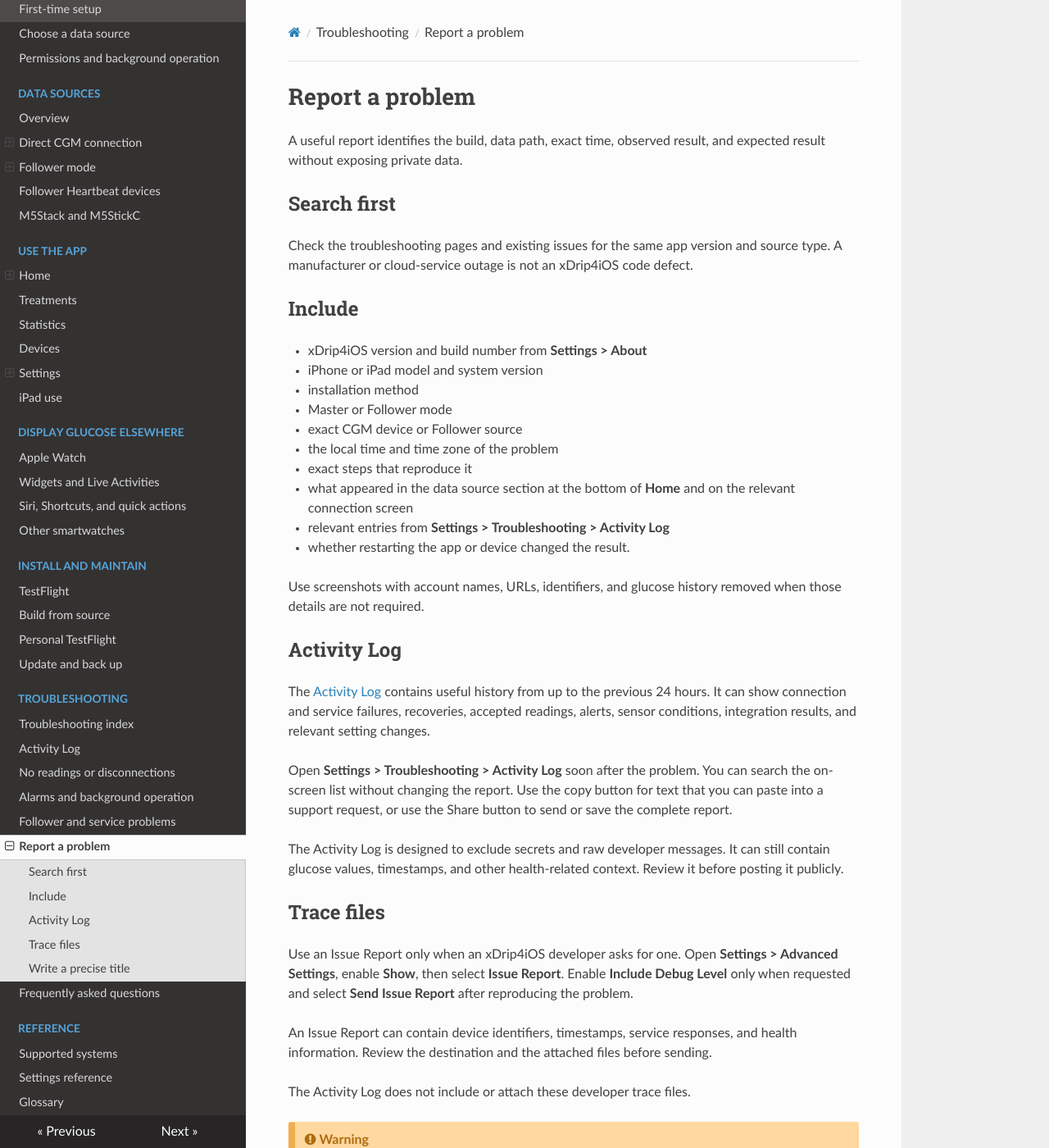
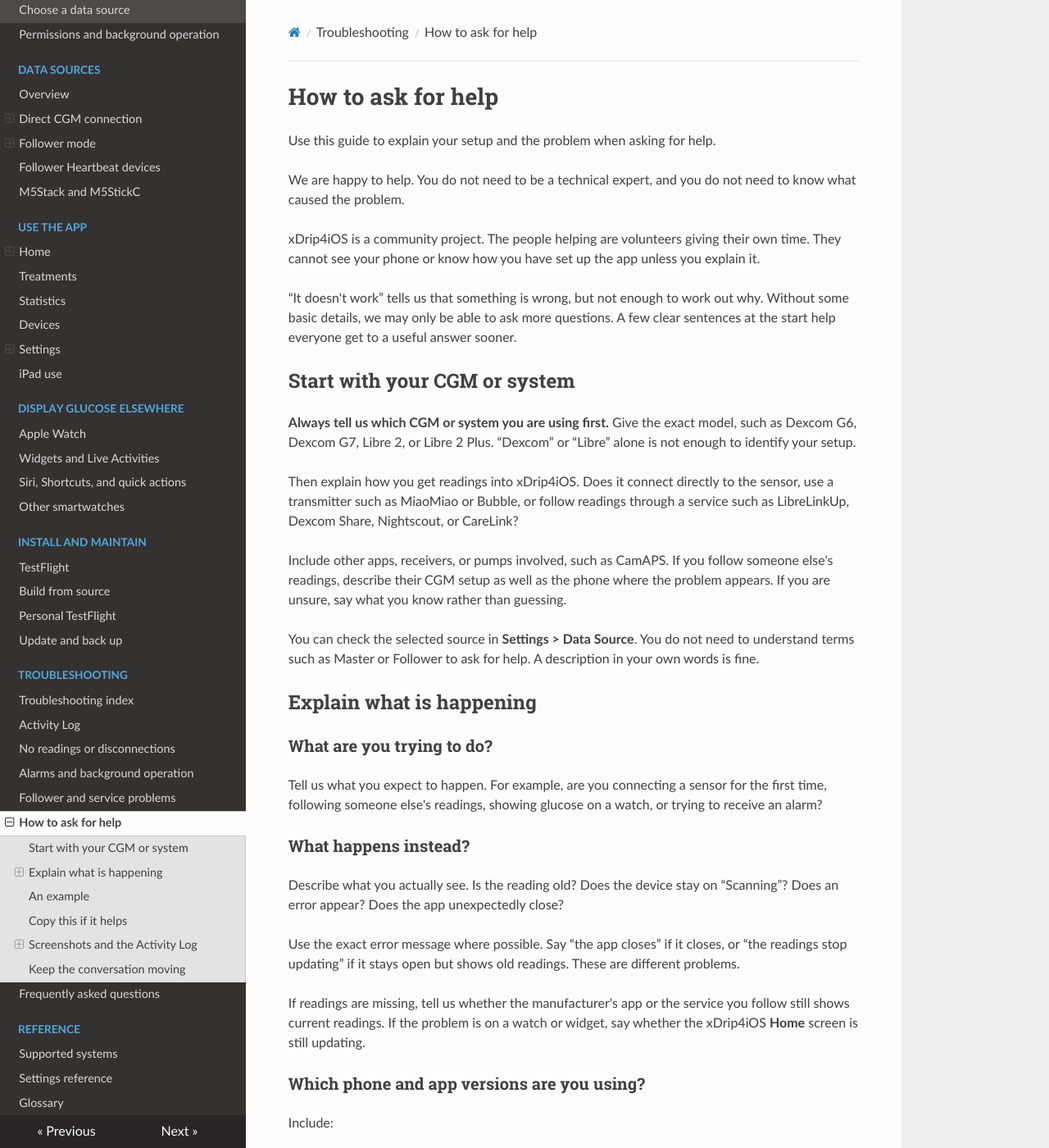
Before and after one commit to paulplant/xdrip4ios_docs, an MkDocs documentation site: the page built from docs/troubleshoot/reportingIssues.md, in a window 1280 px wide and 1400 px high. Shown: the whole window at 82% size. Built offline with MkDocs 1.6.1, drawn with Linux system fonts in a browser that asks for light colours; nearby versions of some CDN libraries; some of the changed text lies outside the part shown.

Commit message:
updates 260919

````diff
--- a/docs/troubleshoot/reportingIssues.md
+++ b/docs/troubleshoot/reportingIssues.md
@@ -1,45 +1,114 @@
-# Report a problem
+# How to ask for help
 
-A useful report identifies the build, data path, exact time, observed result, and expected result without exposing private data.
+Use this guide to explain your setup and the problem when asking for help.
 
-## Search first
+We are happy to help. You do not need to be a technical expert, and you do not need to know what caused the problem.
 
-Check the troubleshooting pages and existing issues for the same app version and source type. A manufacturer or cloud-service outage is not an xDrip4iOS code defect.
+xDrip4iOS is a community project. The people helping are volunteers giving their own time. They cannot see your phone or know how you have set up the app unless you explain it.
 
-## Include
+“It doesn't work” tells us that something is wrong, but not enough to work out why. Without some basic details, we may only be able to ask more questions. A few clear sentences at the start help everyone get to a useful answer sooner.
 
-- xDrip4iOS version and build number from **Settings > About**
-- iPhone or iPad model and system version
-- installation method
-- Master or Follower mode
-- exact CGM device or Follower source
-- the local time and time zone of the problem
-- exact steps that reproduce it
-- what appeared in the data source section at the bottom of **Home** and on the relevant connection screen
-- relevant entries from **Settings > Troubleshooting > Activity Log**
-- whether restarting the app or device changed the result.
+## Start with your CGM or system
 
-Use screenshots with account names, URLs, identifiers, and glucose history removed when those details are not required.
+**Always tell us which CGM or system you are using first.** Give the exact model, such as Dexcom G6, Dexcom G7, Libre 2, or Libre 2 Plus. “Dexcom” or “Libre” alone is not enough to identify your setup.
 
-## Activity Log
+Then explain how you get readings into xDrip4iOS. Does it connect directly to the sensor, use a transmitter such as MiaoMiao or Bubble, or follow readings through a service such as LibreLinkUp, Dexcom Share, Nightscout, or CareLink?
 
-The [Activity Log](activityLog.md) contains useful history from up to the previous 24 hours. It can show connection and service failures, recoveries, accepted readings, alerts, sensor conditions, integration results, and relevant setting changes.
+Include other apps, receivers, or pumps involved, such as CamAPS. If you follow someone else's readings, describe their CGM setup as well as the phone where the problem appears. If you are unsure, say what you know rather than guessing.
 
-Open **Settings > Troubleshooting > Activity Log** soon after the problem. You can search the on-screen list without changing the report. Use the copy button for text that you can paste into a support request, or use the Share button to send or save the complete report.
+You can check the selected source in **Settings > Data Source**. You do not need to understand terms such as Master or Follower to ask for help. A description in your own words is fine.
 
-The Activity Log is designed to exclude secrets and raw developer messages. It can still contain glucose values, timestamps, and other health-related context. Review it before posting it publicly.
+## Explain what is happening
 
-## Trace files
+### What are you trying to do?
 
-Use an Issue Report only when an xDrip4iOS developer asks for one. Open **Settings > Advanced Settings**, enable **Show**, then select **Issue Report**. Enable **Include Debug Level** only when requested and select **Send Issue Report** after reproducing the problem.
+Tell us what you expect to happen. For example, are you connecting a sensor for the first time, following someone else's readings, showing glucose on a watch, or trying to receive an alarm?
 
-An Issue Report can contain device identifiers, timestamps, service responses, and health information. Review the destination and the attached files before sending.
+### What happens instead?
 
-The Activity Log does not include or attach these developer trace files.
+Describe what you actually see. Is the reading old? Does the device stay on “Scanning”? Does an error appear? Does the app unexpectedly close?
 
-!!! warning
-    Never publish passwords, Nightscout API secrets, access tokens, follower account details, App Group identifiers tied to a private build, or an unreviewed trace file in a public issue.
+Use the exact error message where possible. Say “the app closes” if it closes, or “the readings stop updating” if it stays open but shows old readings. These are different problems.
 
-## Write a precise title
+If readings are missing, tell us whether the manufacturer's app or the service you follow still shows current readings. If the problem is on a watch or widget, say whether the xDrip4iOS **Home** screen is still updating.
 
-Use a title such as `Dexcom G7 remains scanning after update to build 4228` instead of `Bluetooth broken`. One report should describe one reproducible problem.
+### Which phone and app versions are you using?
+
+Include:
+
+- your iPhone or iPad model and iOS or iPadOS version, found in the phone's **Settings > General > About**
+- the xDrip4iOS version **and build number**, found in xDrip4iOS **Settings > About xDrip4iOS**
+- how you installed xDrip4iOS, such as TestFlight or your own Xcode build
+- the model of any other device affected, such as an Apple Watch.
+
+“The latest version” is not specific enough. Different people may have different builds available. If you cannot find a detail, say so.
+
+### When does it happen, and has it worked before?
+
+Tell us whether this is a first-time setup or something that previously worked. Give the date and local time of a recent example, with your time zone or country and region.
+
+Explain whether it happens all the time, occasionally, or only in a particular situation, such as when the phone is locked. If you can make it happen again, describe the steps.
+
+Mention anything that changed shortly before the problem started, such as an app update, a new phone, a new sensor, or a changed setting. If nothing changed that you know of, say that.
+
+### What have you tried, and what happened?
+
+“I tried everything” does not tell us which checks have already been done. “I restarted the phone. Readings returned for ten minutes and then stopped again” gives us something useful to investigate.
+
+It is fine to say you have not tried anything yet. Check the relevant [troubleshooting guide](index.md), but do not delete the app or remove a device just to prepare a help request. Record the problem before changing settings.
+
+## An example
+
+This gives people very little to work with:
+
+> Libre isn't connecting. Can anyone help?
+
+This gives them a useful starting point:
+
+> I'm using a Libre 2 sensor and following its readings through LibreLinkUp in xDrip4iOS. It worked until this morning. LibreLinkUp shows a current reading, but xDrip4iOS still shows the reading from 08:15. Opening xDrip4iOS does not bring in new readings.
+>
+> My phone is [iPhone model], running [iOS version]. I have xDrip4iOS [version and build], installed through TestFlight. The problem started around 08:20 on [date], Spanish mainland time. I restarted the phone, but nothing changed. The attached screenshot shows the message I get.
+
+Replace the details in brackets with your own information. A useful opening line also helps people recognise your setup, such as “Libre 2 through LibreLinkUp: readings stopped updating this morning”.
+
+## Copy this if it helps
+
+You can use this starting point or write the same information in ordinary sentences. Leave out details that do not apply, and say if you do not know an answer.
+
+```text
+My exact CGM or system:
+How readings reach xDrip4iOS, including other apps or devices involved:
+What I'm trying to do:
+What happens instead:
+My phone, iOS version, and xDrip4iOS version and build:
+How I installed xDrip4iOS:
+When it started, whether it worked before, and any recent changes:
+What I've tried and the result:
+Relevant screenshot or exact error message:
+```
+
+## Screenshots and the Activity Log
+
+A screenshot of the relevant screen can help. Include a written explanation of what is wrong and when it happened. A screenshot alone may not show what you expected or how your system is set up.
+
+The [Activity Log](activityLog.md) can provide useful supporting information about recent connections, readings, errors, and recoveries. Open **Settings > Troubleshooting > Activity Log** soon after the problem and note the time it happened. The log keeps up to the previous 24 hours, so useful details may no longer be available if you wait.
+
+Use the copy button to copy the report, or the Share button to save or share it. The copied report includes app and setup information as well as the activity history. Searching only filters the on-screen list. Copying or sharing still includes the complete report.
+
+Review screenshots and logs before posting them publicly. Remove personal or account details that are not needed. The Activity Log avoids passwords and access tokens, but it can still contain glucose values, timestamps, and other health-related information. Never post passwords, Nightscout API secrets, or access tokens.
+
+### Detailed Issue Reports
+
+An **Issue Report** is a separate developer tool. Use it only when an xDrip4iOS developer asks for one. You do not need to send one before asking for help.
+
+When requested, open **Settings > Advanced Settings**, enable **Show**, then select **Issue Report**. Enable **Include Debug Level** only when requested and select **Send Issue Report** after reproducing the problem.
+
+An Issue Report can contain device identifiers, service responses, and health information. Check the destination and attached files before sending. Do not post unreviewed trace files publicly. Copying or sharing the Activity Log does not attach these developer trace files.
+
+## Keep the conversation moving
+
+Keep updates in the same conversation so everyone can see what has already been tried. If someone asks several questions, try to answer each one. “I don't know” is a useful answer too. If a suggested step is unclear, ask for an explanation before trying it.
+
+When you try a suggestion, tell us what changed, even if nothing changed. If you find a solution, add it to the conversation so the next person can benefit.
+
+Replies depend on volunteers being available. Clear information makes it easier for someone to help, but it cannot guarantee an immediate answer. We do not expect technical expertise. We do need enough information to understand the problem.
--- a/mkdocs.yml
+++ b/mkdocs.yml
@@ -87,7 +87,7 @@ nav:
       - No readings or disconnections: troubleshoot/connectionProblems.md
       - Alarms and background operation: troubleshoot/background.md
       - Follower and service problems: troubleshoot/follower.md
-      - Report a problem: troubleshoot/reportingIssues.md
+      - How to ask for help: troubleshoot/reportingIssues.md
   - Frequently asked questions: faq.md
   - Reference:
       - Supported systems: reference/supportedSystems.md
````
Also changed, not shown: docs/index.md (+1 -1 lines), docs/troubleshoot/activityLog.md (+1 -1 lines), docs/troubleshoot/connectionProblems.md (+1 -1 lines), docs/troubleshoot/index.md (+1 -1 lines).
